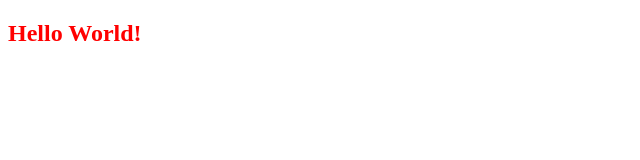
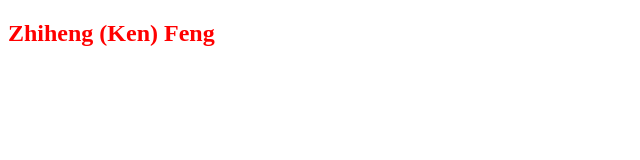
Before and after one commit to QuinnFeng/foobar, a plain HTML site: page index.html in a window 1280 px wide. Shown: the whole page, without its empty margins (0-640 px from the left). Drawn offline with Linux system fonts and the light colour scheme.

Commit message:
update h2 with my name

```diff
--- a/index.html
+++ b/index.html
@@ -6,6 +6,6 @@
     <title>foobar</title>
     </head>
     <body>
-        <h2>Hello World!</h2>
+        <h2>Zhiheng (Ken) Feng</h2>
     </body>
 </html>
```
